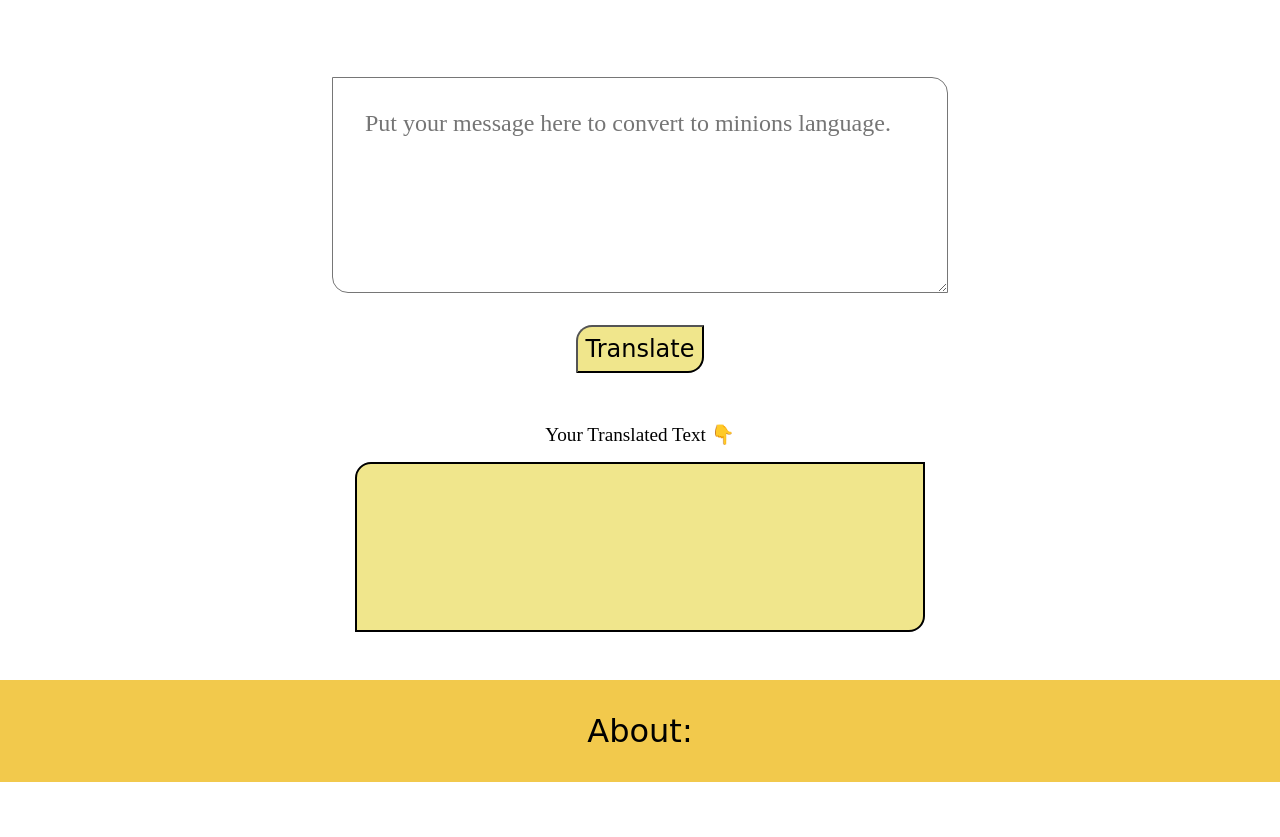
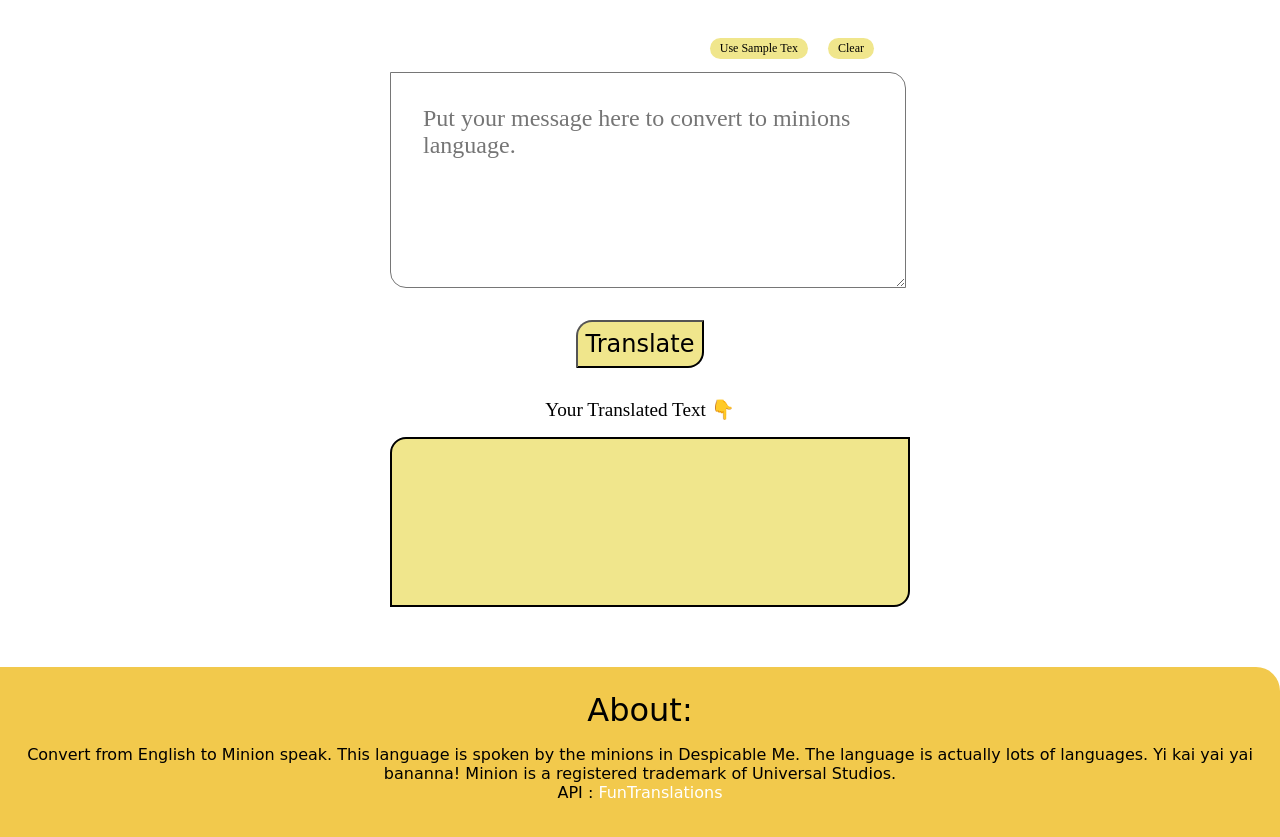
Before and after one commit to am4n-git/Minion-Translator, a plain HTML site: page index.html in a window 1280 px wide. Shown: the part 105-942 px from the top of the page. Before the commit the page ends 887 px from the top, so only its background shows below. Drawn offline with Linux system fonts and the light colour scheme.

Commit message:
feat updated
Added Buttons- sample text, clear
Updated style

```diff
--- a/app.js
+++ b/app.js
@@ -1,6 +1,9 @@
 var btn= document.querySelector("#btn-translate");
 var txtInput= document.querySelector("#text-input");
 var output = document.querySelector("#output");
+var samplebtn = document.querySelector("#sampletext");
+var clearbtn= document.querySelector("#clear");
+
 
 var url = "https://api.funtranslations.com/translate/minion.json"
 
@@ -8,20 +11,46 @@ function getTranslation(text){
     return url + "?" + "text="+text;
 }
 
-function errorHandler(){
-    alert("Something wrong with error, try later");
+function errorHandler(error){
+    alert("Too Many Requests: Rate limit of 5 requests per hour exceeded.\n Try again later!!");
 }
 
 function clickHandler(){
-    var inputText = txtInput.value;
 
-    fetch(getTranslation(inputText))
-        .then(response => response.json())
-        .then(json => {
+    var inputText = txtInput.value
+
+    if(inputText==""){
+        alert("Enter your message in the box");
+    }
+
+    else{
+        fetch(getTranslation(inputText))
+            .then(response => response.json())
+            .then(json => {
             var translatedText= json.contents.translated;
             output.innerText= translatedText;
         })
-        .catch(errorHandler)
+            .catch(errorHandler)
+    }
+
 };
 
+
+function sampleEvent()
+{
+    txtInput.innerText="Hello this is a sample text";
+    btn.addEventListener("click", clickHandler);
+
+
+}
+
+function clear(){
+    txtInput.value= "";
+    output.innerText= "";
+}
+
+
+
 btn.addEventListener("click", clickHandler);
+samplebtn.addEventListener("click", sampleEvent);
+clearbtn.addEventListener("click", clear);
--- a/index.html
+++ b/index.html
@@ -7,25 +7,35 @@
     <title>Minion Talks</title>
     <link href="style.css" rel="stylesheet">
 
+
 </head>
 <body>
     <nav>
         <div style="font-size: 2rem; padding: 2rem;">Minion Talk</div>
     </nav>
 
+
+
     <main class="center">
-        <textarea id="text-input" style="width: 550px; height: 150px;" placeholder="Put your message here to convert to minions language." ></textarea>
+        <a class="button" id="sampletext" >Use Sample Tex</a>
+        <a class="button" id="clear">Clear</a>
+
+        <textarea id="text-input" style="width: 450px; height: 150px;" placeholder="Put your message here to convert to minions language." ></textarea>
+
         <button id="btn-translate">Translate</button>
 
-        <div style="font-size: larger; text-align:center; margin-top: 50px;">Your Translated Text 👇</div>
-        <div id="output" style="width: 550px; height: 150px;"></div>
+        <div style="font-size: larger; text-align:center; margin-top: 30px;">Your Translated Text 👇</div>
+
+        <div id="output" style="width: 500px; height: 150px;"></div>
+
         <script src="app.js" type="text/javascript"></script>
+    </main>
 
-    </main>
+
 
     <footer>
 
-        <div style="font-size: 2rem; padding: 2rem;">About:</div>
+        <div style="font-size: 2rem; padding: 1.5rem;">About:<p style="font-size: medium;">Convert from English to Minion speak. This language is spoken by the minions in Despicable Me. The language is actually lots of languages. Yi kai yai yai bananna! Minion is a registered trademark of Universal Studios.<br>API : <a href="https://funtranslations.com/minion" style="text-decoration: none; color: white;"> FunTranslations</a></p></div>
 
     </footer>
 
--- a/style.css
+++ b/style.css
@@ -2,9 +2,15 @@
     --primary-color: #f2c94c;
 }
 
-
 body {
     margin: 0;
+}
+
+.center{
+    max-width: 500px;
+    margin: auto;
+    padding: 12px;
+    text-align: right;
 }
 
 nav {
@@ -14,23 +20,26 @@ nav {
     border-bottom-left-radius: 1.5rem;
 }
 
-
-footer
-{
-    background: var(--primary-color);
+.button{
+    display: inline-block;
+    margin-top: 1.8rem;
+    margin-right: 1rem;
+    border: none;
+    padding: 3px 10px;
     text-align: center;
-    font-family: cursive;
-    margin-top: 3rem;
+    text-decoration: none;
+    cursor: pointer;
+    font-size: 12px;
+    color: rgb(0, 0, 0);
+    cursor: pointer;
+    border: none;
+    background-color: khaki;
+    border-radius: 0.8rem;
 }
-
-
-
 
 textarea {
     display: block;
-    margin-left: auto;
-    margin-right: auto;
-    margin-top: 5rem;
+    margin-top: 0.8rem;
     padding: 2rem;
     text-align: start;
     font-family: inherit;
@@ -53,6 +62,7 @@ textarea {
     background-color: khaki;
     border-bottom-right-radius: 1rem;
     border-top-left-radius: 1rem;
+    cursor:pointer;
 
 }
 
@@ -61,7 +71,7 @@ textarea {
     margin-left: auto;
     margin-right: auto;
     padding: 0.5rem;
-    text-align: center;
+    text-align: start;
     font-family: cursive;
     font-size: x-large;
     margin-top: 1rem;
@@ -70,5 +80,13 @@ textarea {
     border-top-left-radius: 1rem;
     border: 2px solid black;
     text-align-last: auto;
+}
 
+footer
+{
+    background: var(--primary-color);
+    text-align: center;
+    font-family: cursive;
+    margin-top: 3rem;
+    border-top-right-radius:1.5rem ;
 }
```
